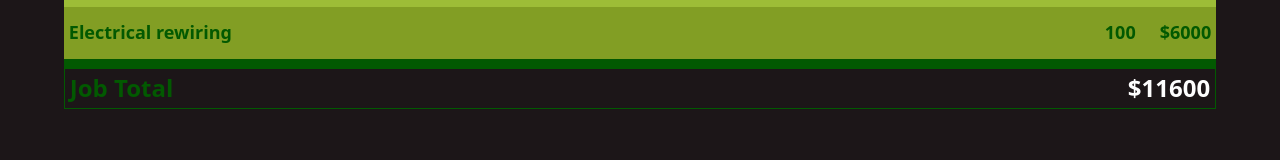
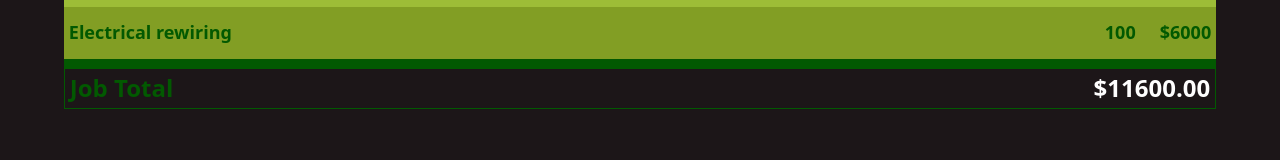
Before and after one commit to lob0scuro/pro-tech, a Next.js app in the folder client/: page /projects/1 in a window 1280 px wide. Shown: the part 556-716 px from the top of the page. Built offline with nearby package versions, Linux system fonts and the light colour scheme.

Commit message:
fixed rendering issues

```diff
--- a/client/src/app/Home.module.css
+++ b/client/src/app/Home.module.css
@@ -28,7 +28,7 @@ label.chiggetyCheck {
 
 .ball {
   height: 20px;
-  width: 20px;
-  border-radius: 50%;
+  width: 32px;
+  border-radius: 24px;
   background-color: var(--green);
 }
--- a/client/src/app/projects/[id]/page.js
+++ b/client/src/app/projects/[id]/page.js
@@ -12,13 +12,7 @@ const Project = () => {
   const { id } = useParams();
   const { user, appProjects, projectTasks } = useAppContext();
   const project = appProjects.find((p) => p.id === Number(id));
-  const [tasks, setTasks] = useState([]);
-  useEffect(() => {
-    if (project) {
-      const getTasks = projectTasks.filter((t) => t.project_id === project.id);
-      setTasks(getTasks);
-    }
-  }, [project]);
+  const tasks = projectTasks.filter((t) => t.project_id === project.id);
 
   return (
     <>
--- a/client/src/components/AddTaskForm.js
+++ b/client/src/components/AddTaskForm.js
@@ -74,7 +74,7 @@ const AddTaskForm = ({ project_id }) => {
           <label>Unit Cost</label>
           <input
             type="number"
-            step="any"
+            step="0.01"
             name="unit_cost"
             id="unit_cost"
             value={formData.unit_cost}
--- a/client/src/components/Table.js
+++ b/client/src/components/Table.js
@@ -2,11 +2,9 @@ import styles from "./styles/Table.module.css";
 import React from "react";
 
 const Table = ({ data }) => {
-  const jobTotal = parseFloat(
-    data
-      .reduce((sum, task) => sum + (parseFloat(task.total_amount) || 0), 0)
-      .toFixed(2)
-  );
+  const jobTotal = data
+    .reduce((sum, task) => sum + Number(task.total_amount) || 0, 0)
+    .toFixed(2);
 
   if (data.length <= 0) {
     return (
```
